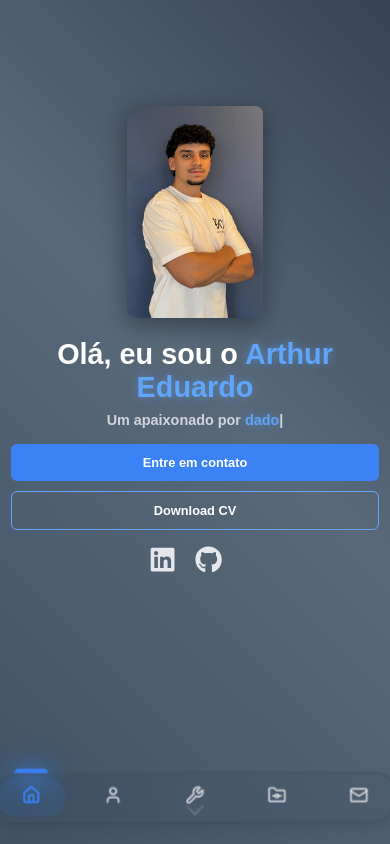
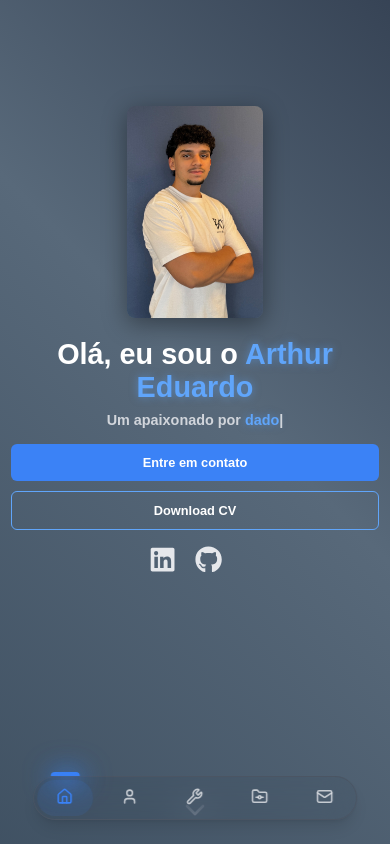
Before and after one commit to ArthurEdu05/meu-portfolio, a React (Vite) app: page / in a window 390 px wide. Built offline with nearby package versions, Linux system fonts and the light colour scheme.

Commit message:
feat(navbar): Add responsive navbar for small screens

```diff
--- a/src/pages/Home/sections/Navbar/Navbar.css
+++ b/src/pages/Home/sections/Navbar/Navbar.css
@@ -127,3 +127,26 @@
         display: none;
     }
 }
+
+@media (max-width: 420px) {
+    .navbar-content {
+        gap: 0.6rem;
+        padding: 0.2rem;
+        transform: scale(1);
+    }
+
+    .navbar-item {
+        padding: 0.5rem 1.2rem;
+        font-size: 0.85rem;
+    }
+
+    .navbar-item-icon svg {
+      width: 17px;
+      height: 17px;
+      stroke-width: 2.2;
+    }
+
+    .lamp-top {
+      width: 1.8rem;
+    }
+}
```
